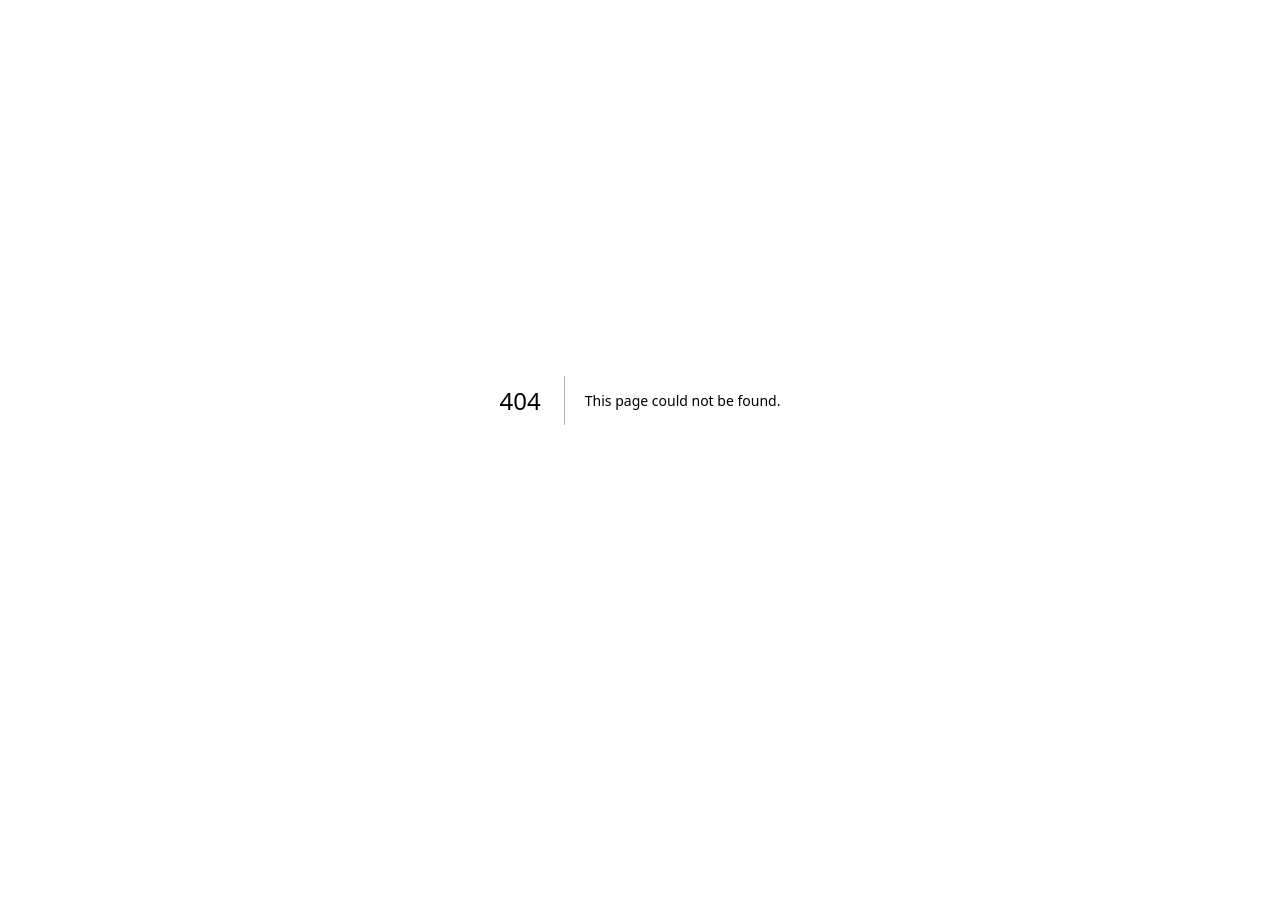
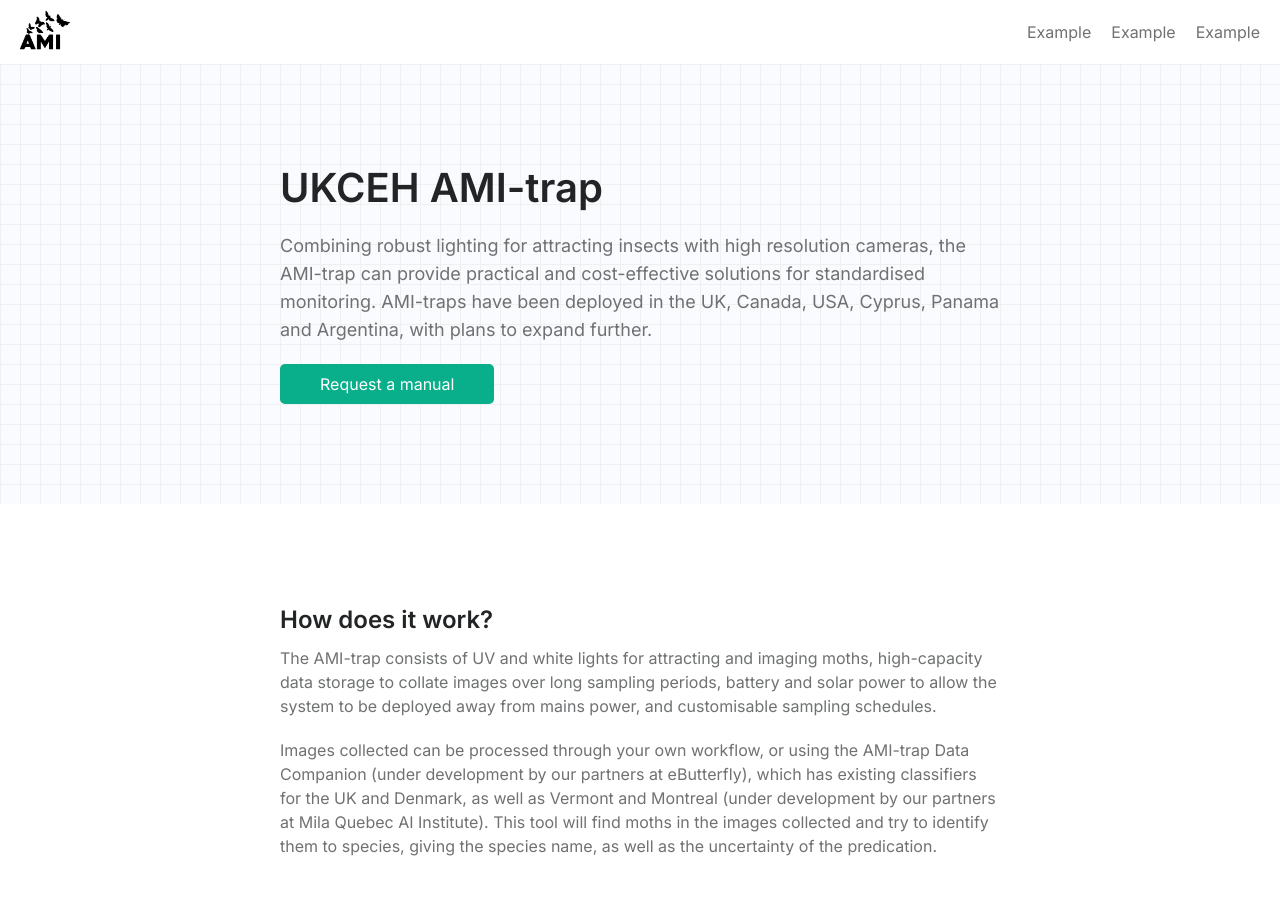
Before and after one commit to RolnickLab/ami-landing-page, a Next.js app: page /project/example in a window 1280 px wide. Before the commit this address had no page. Shown: the top 906 px of the page. Before the commit the page ends 800 px from the top, so only its background shows below. Built offline with nearby package versions, Linux system fonts and the light colour scheme.

Commit message:
Setup project page

```diff
--- a/src/app/layout.tsx
+++ b/src/app/layout.tsx
@@ -1,3 +1,4 @@
+import { TopBar } from "@/components/top-bar/top-bar";
 import type { Metadata } from "next";
 import { Inter } from "next/font/google";
 import "./globals.css";
@@ -16,7 +17,10 @@
 }>) {
   return (
     <html lang="en">
-      <body className={inter.className}>{children}</body>
+      <body className={inter.className}>
+        <TopBar />
+        <main>{children}</main>
+      </body>
     </html>
   );
 }
--- a/src/app/page.module.css
+++ /dev/null
@@ -1,3 +0,0 @@
-.main {
-  min-height: 100vh;
-}
--- /dev/null
+++ b/src/app/project/[slug]/page.module.css
@@ -0,0 +1,51 @@
+.intro {
+  display: flex;
+  flex-direction: column;
+  align-items: flex-start;
+  justify-content: center;
+  gap: 20px;
+}
+
+.content.narrow {
+  max-width: 480px;
+  text-align: center;
+  margin: 0 auto;
+}
+
+.content p {
+  margin: 0 0 20px;
+}
+
+.content h1 {
+  margin: 0 0 20px;
+}
+
+.content h2 {
+  margin: 0 0 10px;
+}
+
+.content h1:not(:first-child),
+.content h2:not(:first-child) {
+  margin-top: 50px;
+}
+
+.content a {
+  color: var(--text-link);
+  font-weight: 500;
+}
+
+.image {
+  margin: 50px 0;
+}
+
+.image img {
+  display: block;
+  max-width: 100%;
+  border-radius: 10px;
+}
+
+.image span {
+  display: block;
+  font-style: italic;
+  text-align: left;
+}
--- /dev/null
+++ b/src/app/project/[slug]/page.tsx
@@ -0,0 +1,85 @@
+/* eslint-disable @next/next/no-img-element */
+import { ButtonLink } from "@/components/button/button";
+import { Section } from "@/components/section/section";
+import styles from "./page.module.css";
+import { Spacer } from "@/components/spacer/spacer";
+import Link from "next/link";
+import classNames from "classnames";
+
+export default function Project() {
+  return (
+    <>
+      <Section tinted>
+        <div className={styles.intro}>
+          <h1 className="heading1">UKCEH AMI-trap</h1>
+          <p className="bodyLarge">
+            Combining robust lighting for attracting insects with high
+            resolution cameras, the AMI-trap can provide practical and
+            cost-effective solutions for standardised monitoring. AMI-traps have
+            been deployed in the UK, Canada, USA, Cyprus, Panama and Argentina,
+            with plans to expand further.
+          </p>
+          <ButtonLink
+            href="mailto:ami-trap@ceh.ac.uk?subject=AMI-trap"
+            label="Request a manual"
+          />
+        </div>
+      </Section>
+      <Section>
+        <div className={styles.content}>
+          <h2 className="heading2">How does it work?</h2>
+          <p className="body">
+            The AMI-trap consists of UV and white lights for attracting and
+            imaging moths, high-capacity data storage to collate images over
+            long sampling periods, battery and solar power to allow the system
+            to be deployed away from mains power, and customisable sampling
+            schedules.
+          </p>
+          <p className="body">
+            Images collected can be processed through your own workflow, or
+            using the AMI-trap Data Companion (under development by our partners
+            at eButterfly), which has existing classifiers for the UK and
+            Denmark, as well as Vermont and Montreal (under development by our
+            partners at Mila Quebec AI Institute). This tool will find moths in
+            the images collected and try to identify them to species, giving the
+            species name, as well as the uncertainty of the predication.
+          </p>
+          <div className={styles.image}>
+            <img alt="" src="/ami-trap.jpeg" />
+            <Spacer size={10} />
+            <span className="body">
+              {`An AMI-trap at UKCEH's Wallingford, Oxfordshire site.`}
+            </span>
+          </div>
+          <h2 className="heading2">Ongoing developments</h2>
+          <p className="body">
+            Work is underway to add additional features to the AMI-trap to widen
+            the taxonomic groups that it can monitor. The addition of audible
+            and ultrasound recording will shortly increase the taxonomic
+            coverage of the trap to include birds, bats, and orthoptera.
+          </p>
+          <p className="body">
+            In partnership with the Turing Institute we are developing edge
+            processing which will enable images to be analysed on the device,
+            rather than being downloaded and processed later. We also plan to
+            build in pollinator monitoring alongside our monitoring of moths to
+            give 24-hour monitoring of flying insects. Pollinators are known to
+            be experiencing declines around the world.
+          </p>
+        </div>
+      </Section>
+      <Section tinted>
+        <div className={classNames(styles.content, styles.narrow)}>
+          <h1 className="heading1">Resources</h1>
+          <p className="body">
+            <Link href="mailto:ami-trap@ceh.ac.uk?subject=AMI-trap">
+              Contact UKCEH
+            </Link>{" "}
+            regarding general enquiries about AMI-trap or to request a full copy
+            of the AMI-trap manual.
+          </p>
+        </div>
+      </Section>
+    </>
+  );
+}
--- a/src/components/top-bar/top-bar.tsx
+++ b/src/components/top-bar/top-bar.tsx
@@ -3,13 +3,13 @@
 import styles from "./top-bar.module.css";
 
 const MENU_ITEMS = [
-  { label: "Menu item", href: "/" },
-  { label: "Menu item", href: "/" },
-  { label: "Menu item", href: "/" },
+  { label: "Example", href: "/project/example" },
+  { label: "Example", href: "/project/example" },
+  { label: "Example", href: "/project/example" },
 ];
 
 export const TopBar = () => (
-  <div className={styles.topBar}>
+  <header className={styles.topBar}>
     <Link href="/">
       <AMILogo size={50} />
     </Link>
@@ -20,5 +20,5 @@
         </Link>
       ))}
     </nav>
-  </div>
+  </header>
 );
```
Also changed, not shown: src/app/page.tsx (+2 -5 lines), src/data.ts (+5 -5 lines).
